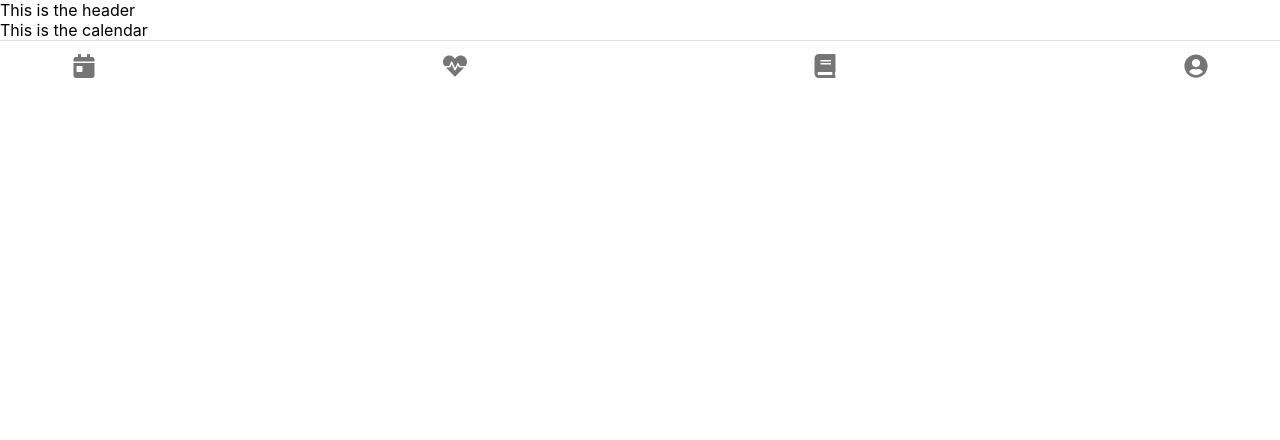
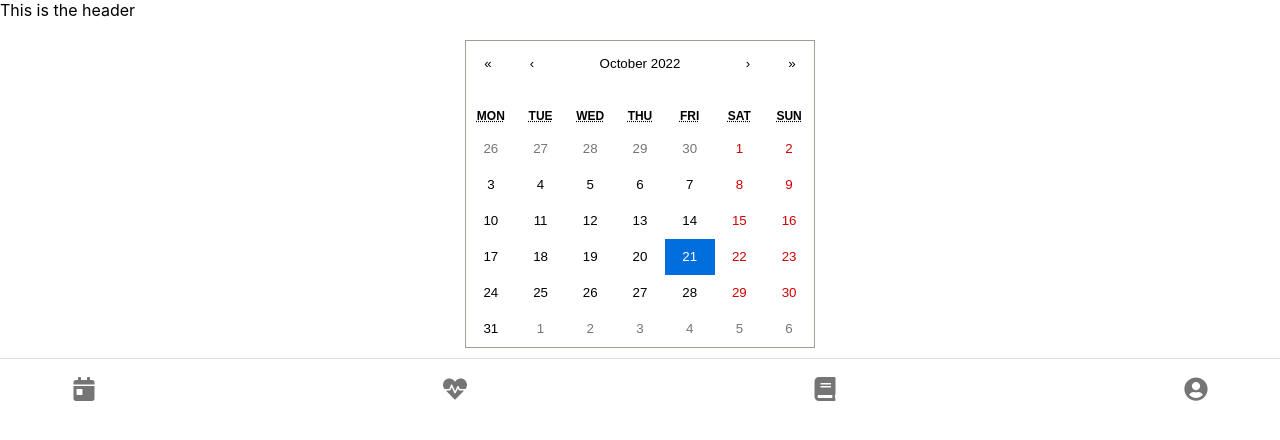
Before and after one commit to gracexkan/pink-hope-breastcheck-tool, a React (Create React App) app in the folder client/: page / in a window 1280 px wide. Shown: the top 440 px of the page. Built offline with nearby package versions, Linux system fonts and the light colour scheme; no server answers; the HTML template or start-up script is replaced by a standard one.

Commit message:
added calendar

```diff
--- a/client/package.json
+++ b/client/package.json
@@ -12,11 +12,14 @@
     "@testing-library/react": "^13.4.0",
     "@testing-library/user-event": "^13.5.0",
     "axios": "^1.1.3",
+    "install": "^0.13.0",
     "react": "^18.2.0",
+    "react-calendar": "^3.9.0",
     "react-dom": "^18.2.0",
     "react-icons": "^4.6.0",
     "react-router-dom": "^6.4.2",
     "react-scripts": "5.0.1",
+    "stream-http": "^3.2.0",
     "web-vitals": "^2.1.4"
   },
   "scripts": {
--- a/client/src/App.css
+++ b/client/src/App.css
@@ -1,5 +1,6 @@
 .App {
   text-align: center;
+  background-color: #F1CFD5;
 }
 
 .App-logo {
--- a/client/src/App.jsx
+++ b/client/src/App.jsx
@@ -5,8 +5,8 @@ import Calendar from './pages/Calendar';
 import SelfCheck from './pages/SelfCheck';
 import Resources from './pages/Resources';
 import Profile from './pages/Profile';
-import Header from './components/Header';
-import Footer from './components/Footer';
+import Header from './layout/Header';
+import Footer from './layout/Footer';
 import axios from "axios";
 
 function App() {
--- /dev/null
+++ b/client/src/components/CalTracker.jsx
@@ -0,0 +1,15 @@
+import React, { useState, useEffect } from 'react';
+import Calendar from 'react-calendar';
+
+const CalTracker = () => {
+  const [value, onChange] = useState(new Date());
+  const [list, setList] = useState([]);
+
+  return (
+    <div>
+      <Calendar onChange={onChange} value={value} />
+    </div>
+  );
+}
+
+export default CalTracker;
--- a/client/src/components/Footer.jsx
+++ b/client/src/layout/Footer.jsx
@@ -16,7 +16,7 @@ const Footer = () => {
             flexDirection: 'row',
 						alignItems: 'center',
             justifyContent: 'space-between',
-						marginTop: '5px',
+						marginTop: '10px',
 						width: '100%'
           }}
         >
--- a/client/src/pages/Calendar.jsx
+++ b/client/src/pages/Calendar.jsx
@@ -1,9 +1,21 @@
 import React from 'react';
+import CalTracker from '../components/CalTracker';
+import 'react-calendar/dist/Calendar.css';
 
 const Calendar = () => {
   return (
-    <div>
-      This is the calendar
+    <div
+      style={{
+        display: 'flex',
+        flexDirection: 'column',
+        alignItems: 'center',
+        justifyContent: 'space-between',
+        marginBottom: '10px',
+        marginTop: '20px',
+        width: '100%'
+      }}
+    >
+      <CalTracker />
     </div>
   );
 }
```
Also changed, not shown: client/src/layout/Header.jsx (renamed from client/src/components/Header.jsx), 2 other files (tests, documents, lock files or other folders).
